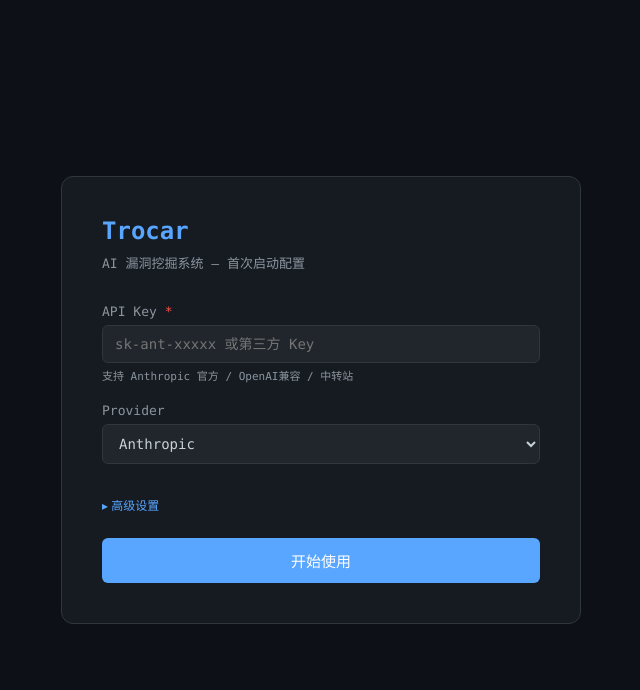
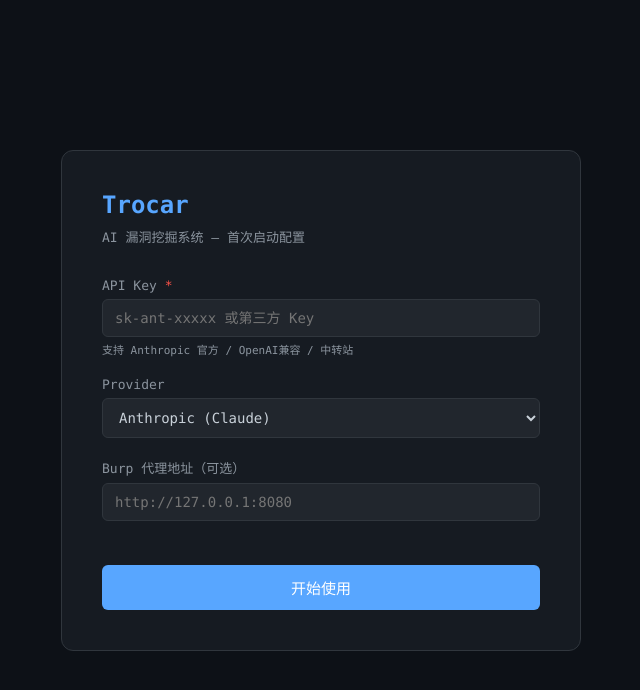
Before and after one commit to 1nceSec/trocar, a FastAPI app: page / in a window 1280 px wide. Shown: the top 690 px of the page, without its empty margins (319-959 px from the left). Run offline with FastAPI, Linux system fonts and the light colour scheme.

Commit message:
feat: 更新模型到最新版本 + Setup页面提供商选择优化
- config.py: 默认模型更新为 claude-sonnet-5 / claude-opus-5
- README: 多模型表更新 DeepSeek V4 Pro / Qwen 3.7 Max / GLM 5.3
- setup.html: 提供商下拉增加 DeepSeek/Qwen/GLM/Ollama，选择自动填充
- setup.html: 新增自定义/中转站选项，支持选择协议类型(Anthropic/OpenAI)
- setup.html: Base URL 自动去除末尾斜杠
- index.html: Settings提供商下拉同步更新

```diff
--- a/config.py
+++ b/config.py
@@ -15,8 +15,8 @@ SKILL_FILE = SKILL_DIR / "SKILL.md"
 KNOWLEDGE_DIR = BASE_DIR / "knowledge"
 
 ANTHROPIC_API_KEY = os.getenv("ANTHROPIC_API_KEY", "")
-MODEL = os.getenv("MODEL", "claude-sonnet-4-20250514")
-MODEL_STRONG = os.getenv("MODEL_STRONG", "claude-opus-4-20250514")
+MODEL = os.getenv("MODEL", "claude-sonnet-5")
+MODEL_STRONG = os.getenv("MODEL_STRONG", "claude-opus-5")
 MODEL_FAST = os.getenv("MODEL_FAST", "claude-haiku-4-5-20251001")
 MAX_TOKENS = int(os.getenv("MAX_TOKENS", "16384"))
 
--- a/templates/index.html
+++ b/templates/index.html
@@ -167,8 +167,8 @@ body{font-family:var(--font);background:var(--bg);color:var(--text);height:100vh
 </div></div>
 <div class="modal-overlay" id="settingsModal"><div class="modal">
   <h2>设置</h2>
-  <div class="form-group"><label>模型提供商</label><select id="setProvider"><option value="anthropic">Anthropic (Claude)</option><option value="openai">OpenAI / 兼容 API</option></select><div class="hint">选择兼容模式可接入 DeepSeek、通义千问、智谱 GLM 等</div></div>
-  <div class="form-row"><div class="form-group"><label>模型</label><input type="text" id="setModel" placeholder="claude-sonnet-4-20250514"></div><div class="form-group"><label>最大 Token</label><input type="number" id="setMaxTokens" placeholder="16384"></div></div>
+  <div class="form-group"><label>模型提供商</label><select id="setProvider"><option value="anthropic">Anthropic (Claude)</option><option value="openai">OpenAI</option><option value="openai">DeepSeek</option><option value="openai">通义千问 (Qwen)</option><option value="openai">智谱 GLM</option><option value="openai">Ollama (本地)</option><option value="openai">OpenAI 兼容 / 中转站</option></select></div>
+  <div class="form-row"><div class="form-group"><label>模型</label><input type="text" id="setModel" placeholder="claude-sonnet-5"></div><div class="form-group"><label>最大 Token</label><input type="number" id="setMaxTokens" placeholder="16384"></div></div>
   <div class="form-group"><label>API Key</label><input type="password" id="setApiKey" placeholder="sk-ant-xxxxx 或 sk-xxxxx"><div class="hint" id="setApiKeyHint"></div></div>
   <div class="form-group"><label>Base URL（可选）</label><input type="text" id="setBaseUrl" placeholder="https://api.example.com/v1"><div class="hint">Anthropic 留空；兼容模式填第三方 API 地址</div></div>
   <div class="form-row"><div class="form-group"><label>Burp 代理（可选）</label><input type="text" id="setBurpProxy" placeholder="http://127.0.0.1:8080"></div><div class="form-group"><label>最大并发</label><input type="number" id="setMaxConcurrent" placeholder="3" min="1" max="10"></div></div>
--- a/templates/setup.html
+++ b/templates/setup.html
@@ -44,29 +44,41 @@ body { font-family:'Cascadia Code','Consolas',monospace; background:var(--bg); c
 
   <div class="form-group">
     <label>Provider</label>
-    <select id="provider">
-      <option value="anthropic">Anthropic</option>
-      <option value="openai">OpenAI兼容 / 中转站</option>
+    <select id="provider" onchange="onProviderChange()">
+      <option value="anthropic" data-url="" data-model="claude-sonnet-5">Anthropic (Claude)</option>
+      <option value="openai" data-url="https://api.openai.com/v1" data-model="gpt-4o">OpenAI</option>
+      <option value="openai" data-url="https://api.deepseek.com/v1" data-model="deepseek-v4-pro">DeepSeek</option>
+      <option value="openai" data-url="https://dashscope.aliyuncs.com/compatible-mode/v1" data-model="qwen-3.7-max">通义千问 (Qwen)</option>
+      <option value="openai" data-url="https://open.bigmodel.cn/api/paas/v4" data-model="glm-5.3">智谱 GLM</option>
+      <option value="openai" data-url="http://127.0.0.1:11434/v1" data-model="llama3.1">Ollama (本地)</option>
+      <option value="custom" data-url="" data-model="">自定义 / 中转站</option>
     </select>
   </div>
 
-  <button class="toggle-btn" onclick="document.querySelector('.advanced').classList.toggle('show')">
-    ▸ 高级设置
-  </button>
-
-  <div class="advanced">
+  <div id="customFields" style="display:none">
+    <div id="proxyNote" style="margin-bottom:12px;padding:10px 12px;background:rgba(0,122,255,0.08);border-radius:6px;font-size:12px;color:var(--fg2)">
+      填写中转站地址和模型名称，Base URL 不要以 / 结尾
+    </div>
     <div class="form-group">
-      <label>Base URL（中转站地址，官方留空）</label>
+      <label>协议类型</label>
+      <select id="customProvider">
+        <option value="anthropic">Anthropic 协议</option>
+        <option value="openai">OpenAI 兼容协议</option>
+      </select>
+    </div>
+    <div class="form-group">
+      <label>Base URL <span class="required">*</span></label>
       <input type="text" id="baseUrl" placeholder="https://your-proxy.com/v1">
     </div>
     <div class="form-group">
-      <label>默认模型</label>
-      <input type="text" id="model" placeholder="claude-sonnet-4-20250514">
+      <label>模型名称 <span class="required">*</span></label>
+      <input type="text" id="model" placeholder="claude-sonnet-5">
     </div>
-    <div class="form-group">
-      <label>Burp 代理地址</label>
-      <input type="text" id="burpProxy" placeholder="http://127.0.0.1:8080">
-    </div>
+  </div>
+
+  <div class="form-group">
+    <label>Burp 代理地址（可选）</label>
+    <input type="text" id="burpProxy" placeholder="http://127.0.0.1:8080">
   </div>
 
   <button class="btn-submit" id="submitBtn" onclick="doSetup()">开始使用</button>
@@ -75,6 +87,19 @@ body { font-family:'Cascadia Code','Consolas',monospace; background:var(--bg); c
 </div>
 
 <script>
+function onProviderChange(){
+  const sel=document.getElementById('provider');
+  const opt=sel.options[sel.selectedIndex];
+  const isCustom=opt.value==='custom';
+  document.getElementById('customFields').style.display=isCustom?'block':'none';
+  if(!isCustom){
+    document.getElementById('baseUrl').value=opt.getAttribute('data-url')||'';
+    document.getElementById('model').value=opt.getAttribute('data-model')||'';
+  } else {
+    document.getElementById('baseUrl').value='';
+    document.getElementById('model').value='';
+  }
+}
 async function doSetup() {
   const btn = document.getElementById('submitBtn');
   const errEl = document.getElementById('errMsg');
@@ -85,8 +110,16 @@ async function doSetup() {
   const apiKey = document.getElementById('apiKey').value.trim();
   if (!apiKey) { errEl.textContent = '请输入 API Key'; errEl.style.display = 'block'; return; }
 
-  const body = { api_key: apiKey, provider: document.getElementById('provider').value };
-  const baseUrl = document.getElementById('baseUrl').value.trim();
+  const provSel = document.getElementById('provider');
+  const provVal = provSel.value;
+  let provider = provVal;
+  if (provVal === 'custom') {
+    provider = document.getElementById('customProvider').value;
+    const bu = document.getElementById('baseUrl').value.trim();
+    if (!bu) { errEl.textContent = '中转站必须填写 Base URL'; errEl.style.display = 'block'; return; }
+  }
+  const body = { api_key: apiKey, provider: provider };
+  const baseUrl = document.getElementById('baseUrl').value.trim().replace(/\/+$/, '');
   const model = document.getElementById('model').value.trim();
   const burpProxy = document.getElementById('burpProxy').value.trim();
   if (baseUrl) body.base_url = baseUrl;
```
Also changed, not shown: README.md, README_EN.md.
